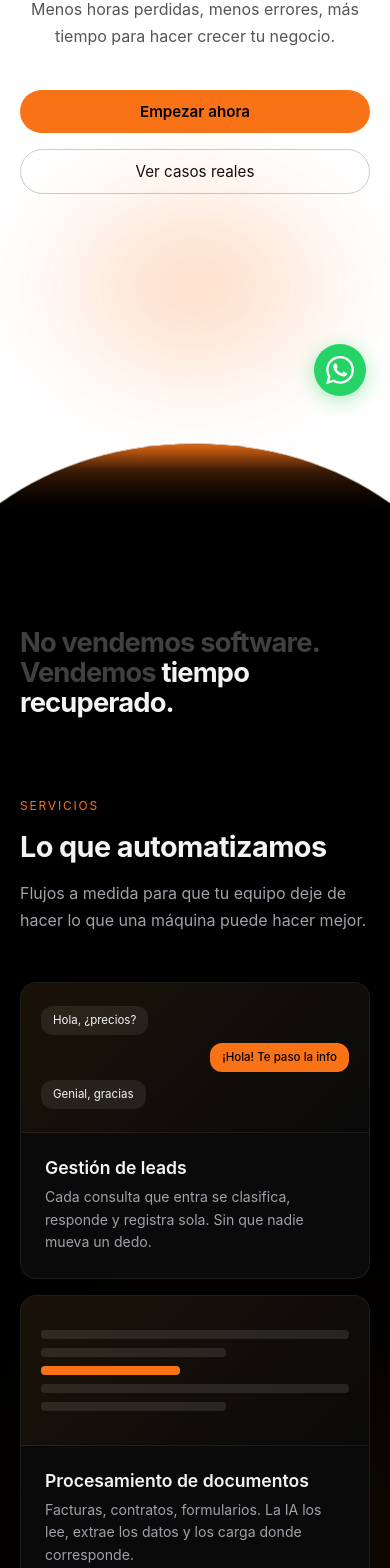
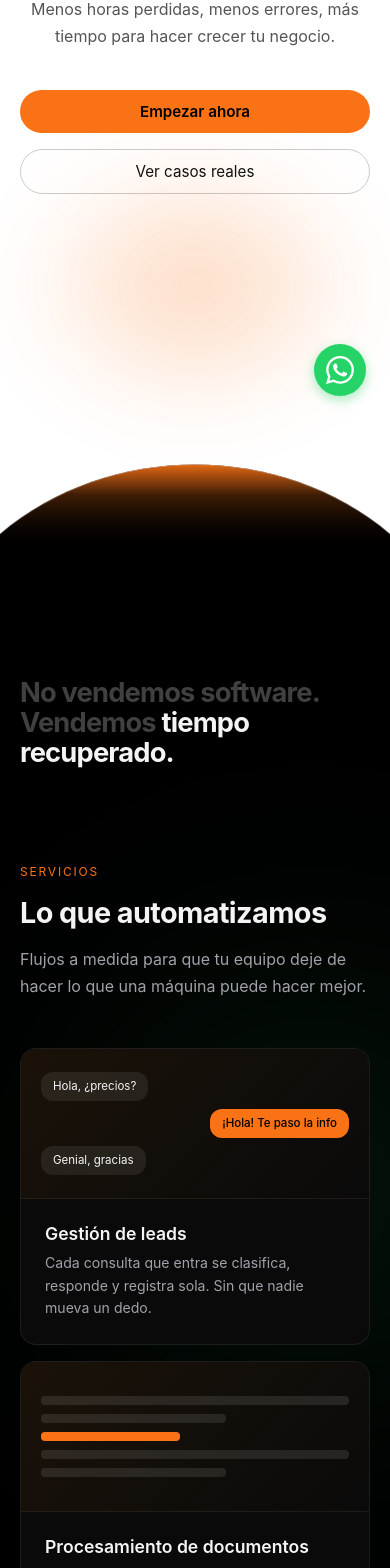
Before and after one commit to petrogianlucau-dotcom/kern-react, a React (Vite) app: page / in a window 390 px wide. Shown: the part 424-1992 px from the top of the page. Built offline with nearby package versions, Linux system fonts and the light colour scheme.

Commit message:
Update App.css: improve wave section height, enhanced green glow effect, responsive wave heights

```diff
--- a/src/App.css
+++ b/src/App.css
@@ -14,6 +14,8 @@
   --blanco: #f4f4f5;
   --texto-oscuro: #111111;
   --texto-medio: #555555;
+  --verde: #22c55e;
+  --verde-glow: rgba(34, 197, 94, 0.2);
 }
 
 body {
@@ -151,11 +153,11 @@ body {
 
 .btn-ghost-dark:hover { background: rgba(0, 0, 0, 0.05); }
 
-/* ── OLA ── */
+/* ── OLA (MEJORADA) ── */
 .wave-section {
   position: relative;
   width: 100%;
-  height: 50vh;
+  height: 70vh;
   background: transparent;
   overflow: hidden;
   margin-bottom: -1px;
@@ -179,7 +181,7 @@ body {
   display: block;
 }
 
-/* ── SECCIÓN NEGRA ── */
+/* ── SECCIÓN NEGRA (CON GLOW MEJORADO) ── */
 .seccion-negra {
   background: #000;
   color: var(--blanco);
@@ -191,12 +193,12 @@ body {
 .seccion-negra::before {
   content: '';
   position: absolute;
-  top: 15%;
+  top: 5%;
   left: -10%;
-  width: 600px;
-  height: 600px;
-  background: radial-gradient(circle, rgba(249,115,22,0.12) 0%, transparent 60%);
-  filter: blur(80px);
+  width: 700px;
+  height: 700px;
+  background: radial-gradient(circle, rgba(34, 197, 94, 0.15) 0%, transparent 60%);
+  filter: blur(120px);
   pointer-events: none;
   z-index: 0;
 }
@@ -208,8 +210,8 @@ body {
   right: -10%;
   width: 700px;
   height: 700px;
-  background: radial-gradient(circle, rgba(249,115,22,0.1) 0%, transparent 60%);
-  filter: blur(90px);
+  background: radial-gradient(circle, rgba(34, 197, 94, 0.08) 0%, transparent 60%);
+  filter: blur(100px);
   pointer-events: none;
   z-index: 0;
 }
@@ -554,7 +556,7 @@ body {
 .tech-track { display: flex; gap: 1rem; width: max-content; animation: scroll-tech 32s linear infinite; }
 .tech-marquee:hover .tech-track { animation-play-state: paused; }
 @keyframes scroll-tech { from { transform: translateX(0); } to { transform: translateX(-50%); } }
-.tech-pill { display: flex; align-items: center; gap: 0.6rem; padding: 0.85rem 1.5rem; background: #0a0a0a; border: 1px solid rgba(255,255,255,0.08); border-radius: 999px; white-space: nowrap; flex-shrink: 0; transition: border-color 0.3s, background 0.3s; }
+.tech-pill { display: flex; align-items: center; gap: 0.6rem; padding: 0.85rem 1.5rem; background: #0a0a0a; border: 1px solid rgba(255,255,255,0.08); border-radius: 999px; white-space: nowrap; flex-shrink: 0; }
 .tech-pill:hover { border-color: var(--naranja-border); background: #111; }
 .tech-logo { width: 20px; height: 20px; opacity: 0.7; }
 .tech-pill span { font-size: 0.9rem; color: var(--gris); font-weight: 500; }
@@ -661,14 +663,14 @@ body {
 
 /* ── CONTACTO ── */
 .form-contacto { display: flex; flex-direction: column; gap: 1rem; max-width: 560px; }
-.form-contacto input, .form-contacto textarea { background: #0a0a0a; border: 1px solid rgba(255,255,255,0.12); border-radius: 10px; padding: 0.9rem 1.1rem; color: var(--blanco); font-size: 0.95rem; font-family: inherit; outline: none; transition: border-color 0.2s; }
+.form-contacto input, .form-contacto textarea { background: #0a0a0a; border: 1px solid rgba(255,255,255,0.12); border-radius: 10px; padding: 0.9rem 1.1rem; color: var(--blanco); font-size: 0.95rem; }
 .form-contacto input:focus, .form-contacto textarea:focus { border-color: var(--naranja); }
 .form-contacto input::placeholder, .form-contacto textarea::placeholder { color: rgba(255,255,255,0.3); }
 .form-contacto textarea { min-height: 140px; resize: vertical; }
 .form-contacto .btn-primary { border: none; cursor: none; margin-top: 0.5rem; align-self: flex-start; }
 
 /* ── WHATSAPP ── */
-.wsp-float { position: fixed; bottom: 2rem; right: 2rem; width: 58px; height: 58px; background: #25D366; color: #fff; border-radius: 50%; display: flex; align-items: center; justify-content: center; z-index: 1500; box-shadow: 0 4px 20px rgba(37, 211, 102, 0.4); transition: transform 0.2s, box-shadow 0.2s; cursor: none; }
+.wsp-float { position: fixed; bottom: 2rem; right: 2rem; width: 58px; height: 58px; background: #25D366; color: #fff; border-radius: 50%; display: flex; align-items: center; justify-content: center; cursor: pointer; box-shadow: 0 4px 12px rgba(37, 211, 102, 0.4); transition: transform 0.2s, box-shadow 0.2s; z-index: 100; }
 .wsp-float:hover { transform: scale(1.08); box-shadow: 0 6px 28px rgba(37, 211, 102, 0.55); }
 .wsp-float svg { pointer-events: none; }
 
@@ -697,6 +699,7 @@ body {
   .caso-row { grid-template-columns: 100px 1fr; gap: 1.5rem; }
   .caso-big-num { font-size: 4.5rem; }
   .footer-negro { padding: 4rem 2.5rem 2rem; }
+  .wave-section { height: 60vh; }
 }
 
 /* ── MOBILE < 768px ── */
@@ -713,7 +716,7 @@ body {
   .hero-glow { width: 400px; height: 300px; }
   .hero-btns { flex-direction: column; align-items: center; width: 100%; }
   .hero-btns a { width: 100%; text-align: center; }
-  .wave-section { height: 30vh; }
+  .wave-section { height: 40vh; }
   .section-wrap { padding: 4rem 1.5rem; }
   .statement-wrap { padding: 4rem 1.5rem; }
   .statement p { font-size: clamp(1.6rem, 6vw, 2.5rem); }
@@ -750,6 +753,7 @@ body {
   .statement p { font-size: clamp(1.4rem, 7vw, 2rem); }
   .caso-big-num { font-size: 3rem; }
   .footer-negro { padding: 2.5rem 1.25rem 1.5rem; }
+  .wave-section { height: 35vh; }
 }
 
 /* ── CONTACTO V2 ── */
@@ -999,75 +1003,7 @@ body {
 }
 
 .footer-social-btn:hover {
-  background: rgba(249,115,22,0.12);
-  border-color: rgba(249,115,22,0.35);
-  color: var(--naranja);
+  background: rgba(255,255,255,0.1);
+  border-color: rgba(255,255,255,0.16);
+  color: var(--blanco);
 }
-/* ── CTA FINAL HOME ── */
-.cta-final-wrap {
-  text-align: center;
-  padding: 6rem 2rem 7rem;
-  max-width: 700px;
-  margin: 0 auto;
-  border-top: 1px solid rgba(255,255,255,0.06);
-}
-
-.cta-final-title {
-  font-size: clamp(2rem, 4vw, 3.2rem);
-  font-weight: 800;
-  letter-spacing: -0.03em;
-  line-height: 1.1;
-  color: var(--blanco);
-  margin: 1rem 0;
-}
-
-.cta-final-sub {
-  font-size: 1rem;
-  color: var(--gris);
-  line-height: 1.7;
-  margin-bottom: 2.5rem;
-}
-
-.cta-final-btn {
-  display: inline-block;
-  padding: 0.9rem 2.5rem;
-  background: var(--naranja);
-  color: #000;
-  font-weight: 700;
-  font-size: 1rem;
-  border-radius: 999px;
-  text-decoration: none;
-  transition: opacity 0.2s, transform 0.2s;
-}
-
-.cta-final-btn:hover {
-  opacity: 0.88;
-  transform: translateY(-2px);
-}
-
-/* ── ESPACIOS NEGROS — reducir padding excesivo ── */
-.seccion-negra .section-wrap {
-  padding-top: 4rem;
-  padding-bottom: 4rem;
-}
-
-.statement-wrap {
-  padding: 4rem 4rem 3rem;
-}
-
-.tech-section {
-  padding: 3rem 0;
-}
-
-@media (max-width: 768px) {
-  .cta-final-wrap { padding: 4rem 1.5rem 5rem; }
-  .cta-final-title { font-size: clamp(1.8rem, 6vw, 2.5rem); }
-  .cta-final-sub { font-size: 0.95rem; }
-  .seccion-negra .section-wrap { padding-top: 3rem; padding-bottom: 3rem; }
-  .statement-wrap { padding: 3rem 1.5rem 2.5rem; }
-}
-
-@media (max-width: 480px) {
-  .cta-final-wrap { padding: 3rem 1.25rem 4rem; }
-  .statement-wrap { padding: 2.5rem 1.25rem 2rem; }
-}
```
